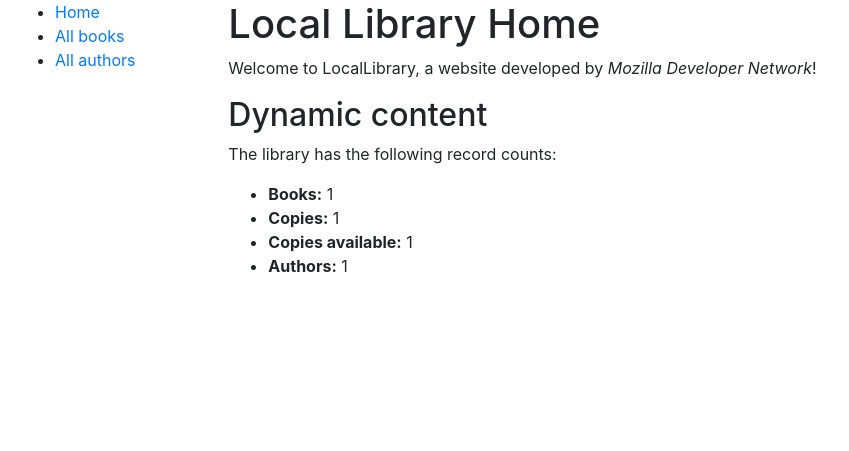
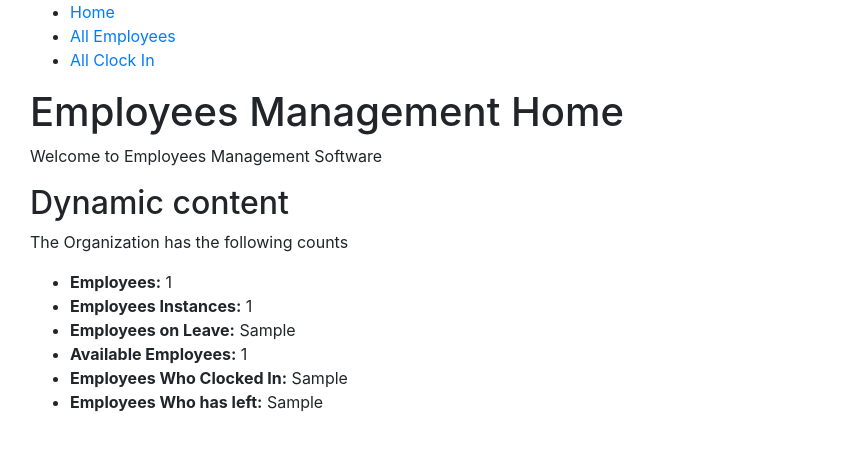
Before and after one commit to mlsniperpro/employee_tracking_new, a Django app: template employee_management/employee_manager/templates/index.html in a window 1280 px wide. Shown: the top 451 px of the page, without its empty margins (0-849 px from the left). Run offline with Django 3.2, Linux system fonts and the light colour scheme; the template is opened without the code that fills it: most values are stand-ins (such as "Sample title", 1, 10 or a date in 2020).

Commit message:
Including templates

```diff
--- a/employee_management/employee_manager/templates/base_generic.html
+++ b/employee_management/employee_manager/templates/base_generic.html
@@ -1,23 +1,26 @@
 <!DOCTYPE html>
-<html lang="en">
+
+<html>
   <head>
-  {% block title %}<title>Local Library</title>{% endblock %}
     <meta charset="utf-8">
+    <meta http-equiv="X-UA-Compatible" content="IE=edge">
+    {% block title %}<title>Employees Management System</title>{% endblock %}
+    <meta name="description" content="">
+    <link rel="stylesheet" href="https://cdn.jsdelivr.net/npm/bootstrap@4.5.3/dist/css/bootstrap.min.css" integrity="sha384-TX8t27EcRE3e/ihU7zmQxVncDAy5uIKz4rEkgIXeMed4M0jlfIDPvg6uqKI2xXr2" crossorigin="anonymous">
+    {% load static %}
+
     <meta name="viewport" content="width=device-width, initial-scale=1">
-  <link rel="stylesheet" href="https://cdn.jsdelivr.net/npm/bootstrap@4.5.3/dist/css/bootstrap.min.css" integrity="sha384-TX8t27EcRE3e/ihU7zmQxVncDAy5uIKz4rEkgIXeMed4M0jlfIDPvg6uqKI2xXr2" crossorigin="anonymous">
-  <!-- Add additional CSS in static file -->
-  {% load static %}
     <link rel="stylesheet" href="{% static 'css/styles.css' %}">
   </head>
   <body>
     <div class="container-fluid">
-    <div class="row">
+      <div class="nrow">
         <div class="col-sm-2">
           {% block sidebar %}
           <ul class="sidebar-nav">
             <li><a href="{% url 'index' %}">Home</a></li>
-          <li><a href="">All books</a></li>
-          <li><a href="">All authors</a></li>
+            <li><a href="">All Employees</a></li>
+            <li><a href="">All Clock In</a></li>
           </ul>
        {% endblock %}
         </div>
--- a/employee_management/employee_manager/templates/index.html
+++ b/employee_management/employee_manager/templates/index.html
@@ -1,14 +1,16 @@
 {% extends "base_generic.html" %}
 
 {% block content %}
-  <h1>Local Library Home</h1>
-  <p>Welcome to LocalLibrary, a website developed by <em>Mozilla Developer Network</em>!</p>
+  <h1>Employees Management Home</h1>
+  <p>Welcome to Employees Management Software</p>
   <h2>Dynamic content</h2>
-  <p>The library has the following record counts:</p>
+  <p>The Organization has the following counts</p>
   <ul>
-    <li><strong>Books:</strong> {{ num_books }}</li>
-    <li><strong>Copies:</strong> {{ num_instances }}</li>
-    <li><strong>Copies available:</strong> {{ num_instances_available }}</li>
-    <li><strong>Authors:</strong> {{ num_authors }}</li>
+    <li><strong>Employees:</strong> {{ num_of_employees }}</li>
+    <li><strong>Employees Instances:</strong> {{ num_instances }}</li>
+    <li><strong>Employees on Leave:</strong> {{ employees_on_leave }}</li>
+    <li><strong>Available Employees:</strong> {{ num_instances_available}}</li>
+    <li><strong>Employees Who Clocked In:</strong> {{ employees_who_reported }}</li>
+    <li><strong>Employees Who has left:</strong> {{ employees_who_left }}</li>
   </ul>
 {% endblock %}
--- a/employee_management/employee_manager/urls.py
+++ b/employee_management/employee_manager/urls.py
@@ -1,9 +1,8 @@
 from unicodedata import name
-from django.urls import path
+from django.urls import path, include
 
 from .import views
 
 urlpatterns = [
-     #path("", views.index, name="index"),
-
+     path('', views.index, name='index'),
 ]
```
Also changed, not shown: employee_management/employee_manager/admin.py (+21 -3 lines), employee_management/employee_manager/models.py (+26 -2 lines), employee_management/employee_manager/views.py (+25 -16 lines), employee_management/db.sqlite3, employee_management/employee_manager/migrations/0005_employeeinstance_status.py (added), employee_management/employee_manager/migrations/0006_alter_clockin_options_alter_clockout_options.py (added), employee_management/employee_manager/static/css/style.css (renamed from employee_management/employee_manager/static/style.css). Lines whose indentation alone changed are shown as unchanged.
